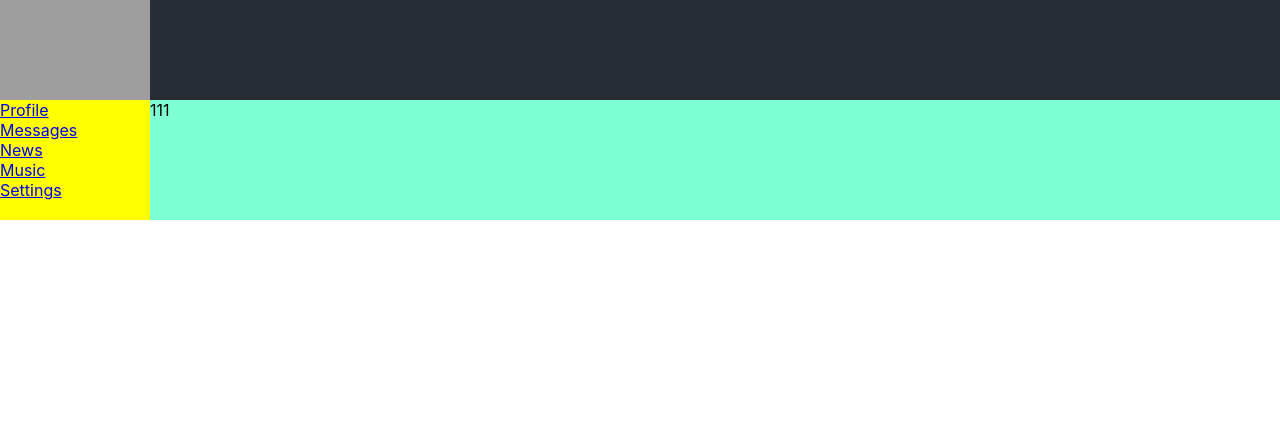
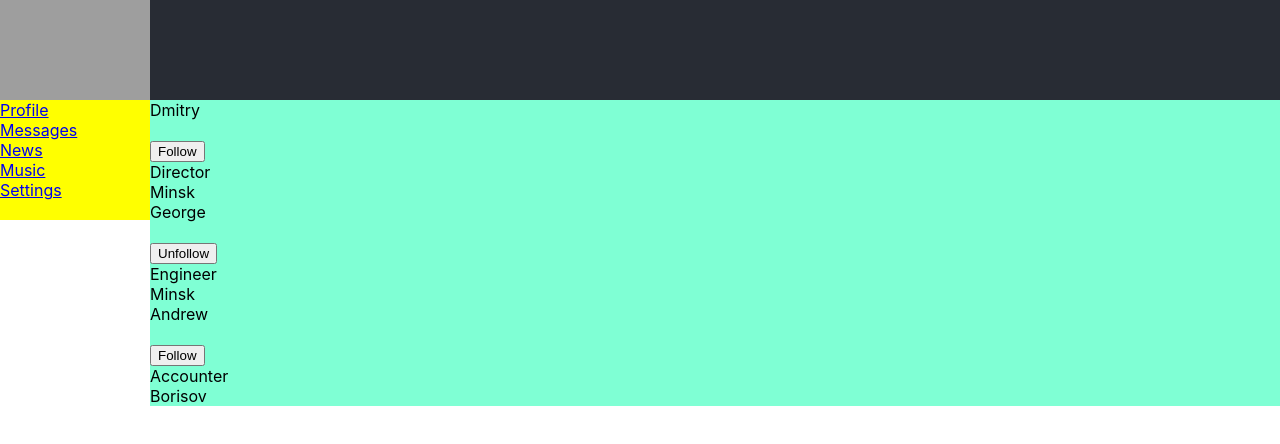
Before and after one commit to 3331668Kirill/SocialNetworkTS, a React (Create React App) app: page /users in a window 1280 px wide. Shown: the top 444 px of the page. Built offline with nearby package versions, Linux system fonts and the light colour scheme; grey boxes are pictures that could not be loaded.

Commit message:
create userConteiner component

```diff
--- a/src/App.tsx
+++ b/src/App.tsx
@@ -9,6 +9,8 @@ import {PropsPostType} from "./components/Profile/MyPosts/Post/Post";
 import {ActionType} from "./redux/store";
 import DialogsContainer from "./components/Dialogs/dialogsContainer";
 import {Users} from "./components/Users/Users";
+import UsersConteiner from "./components/Users/UsersConteiner";
+import {AppStateType} from "./redux/redux-store";
 
 
 
@@ -19,6 +21,7 @@ type PropsAppType = {
     b: string
     dispatch:(action:ActionType)=>void
     newPostText: string
+    store:AppStateType
     }
 
 function App(props:PropsAppType) {
@@ -41,7 +44,7 @@ function App(props:PropsAppType) {
                     post={props.post}
                     //dispatch={props.dispatch}
                     newPostText={props.newPostText}/>} />
-                <Route path={'/users'} render={()=> <Users/>} />
+                <Route path={'/users'} render={()=> <UsersConteiner users={props.store.usersPage.users}/>} />
 
             </div>
         </div>
--- a/src/components/Dialogs/dialogsContainer.tsx
+++ b/src/components/Dialogs/dialogsContainer.tsx
@@ -1,14 +1,20 @@
 import React, {ChangeEvent} from 'react'
 import {ActionType, StateType} from "../../redux/store";
 import {sendMessageCreator, updateNewMessageBodyCreator} from "../../redux/dialog-reducer";
-import Dialogs from "./dialogs";
+import Dialogs, {PropsDialogItem} from "./dialogs";
 import {connect} from "react-redux";
+import {AppStateType} from "../../redux/redux-store";
 
-
+// type MapStateToPropsType = {
+//     d:Array<PropsDialogItem>
+//     m:Array<{ id:number, message:string }>
+//     b:string
+//     supermessage:string
+// }
 
 let text= 'HHHHHH'
 
-const mapStateToProps:any = (state:StateType) =>{
+const mapStateToProps:any = (state:AppStateType) =>{
     console.log(state)
     return {
         d:state.profilePage.dialogs,
--- a/src/components/Users/Users.jsx
+++ /dev/null
@@ -1,9 +0,0 @@
-import React from "react";
-
-export const Users = () => {
-  return (
-      <div>
-        111
-      </div>
-  )
-}
--- /dev/null
+++ b/src/components/Users/Users.tsx
@@ -0,0 +1,39 @@
+import React from "react";
+import {TypeUsers} from "../../redux/users-reducer";
+
+
+type UsersType ={
+    follow:(userId:number)=>void
+    unfollow:(userId:number)=>void
+    setUsers:(users:Array<TypeUsers>)=>void
+    users:Array<TypeUsers>
+}
+
+
+export const Users = (props:UsersType) => {
+    console.log(props)
+  return (
+      <div>
+          {props.users.map(t=><div key={t.id}>{t.fullName}
+            <span>
+                <div>
+                    <img/>
+                </div>
+                <div>
+                    {t.followed
+                        ?<button onClick={()=>props.unfollow(t.id)}>Unfollow</button>
+                        :<button onClick={()=>props.follow(t.id)}>Follow</button> }
+
+                </div>
+            </span>
+              <span>
+                  <div>{t.status}</div>
+              </span>
+              <span>
+                  <div>{t.location.city}</div>
+              </span>
+
+          </div>)}
+      </div>
+  )
+}
--- /dev/null
+++ b/src/components/Users/UsersConteiner.tsx
@@ -0,0 +1,40 @@
+import React from "react";
+import {Users} from "./Users";
+import {connect} from "react-redux";
+import {
+    followActionCreator,
+    FollowACType, SetUserACType,
+    setUsersActionCreator,
+    TypeUsers,
+    unFollowActionCreator
+} from "../../redux/users-reducer";
+import {AppStateType} from "../../redux/redux-store";
+
+
+type MapStateToPropsType = {
+    users:Array<TypeUsers>
+}
+
+const mapStateToProps:any = (state:AppStateType):MapStateToPropsType =>{
+    return {
+        users:state.usersPage.users
+    }
+
+}
+const mapDispatchToProps = (dispatch:(action: FollowACType | SetUserACType) => void) =>{
+    return {
+        follow:(userId:number)=>{
+            dispatch(followActionCreator(userId))
+        },
+        unfollow:(userId:number)=>{
+           dispatch(unFollowActionCreator(userId))
+        },
+        setUsers:(users:Array<TypeUsers>)=>{
+            dispatch(setUsersActionCreator(users))
+        }
+
+    }
+}
+
+
+export default connect (mapStateToProps,mapDispatchToProps)(Users)
--- a/src/index.tsx
+++ b/src/index.tsx
@@ -21,6 +21,7 @@ import {Provider} from "react-redux";
              b={store.getState().messagePage.newMessageBody}
              newPostText={store.getState().profilePage.newPostText}
              dispatch={store.dispatch.bind(store)}
+            store={store.getState()}
 
         />
         </Provider>
--- a/src/redux/redux-store.ts
+++ b/src/redux/redux-store.ts
@@ -1,10 +1,14 @@
 import {combineReducers, createStore } from "redux";
 import {profileReducer} from "./profile-reducer";
 import {dialogReducer} from "./dialog-reducer";
+import {usersReducer} from "./users-reducer";
 
-let reducers = combineReducers({
+let rootReducer = combineReducers({
     profilePage: profileReducer,
-    messagePage: dialogReducer
+    messagePage: dialogReducer,
+    usersPage: usersReducer
 })
 
-export let store = createStore(reducers)
+export type AppStateType = ReturnType<typeof rootReducer>
+
+export let store = createStore(rootReducer)
--- a/src/redux/users-reducer.ts
+++ b/src/redux/users-reducer.ts
@@ -3,11 +3,11 @@ const SET_USERS = 'SET_USERS'
 const FOLLOW = 'FOLLOW';
 const UNFOLLOW = 'UNFOLLOW';
 
-type TypeUsers = {
+export type TypeUsers = {
     id: number, followed:boolean, fullName: string, status:string, location: {city:string, country:string}
 }
 
-type TypeUsersPage = {
+export type TypeUsersPage = {
     users: Array<TypeUsers>
 
 }
@@ -31,7 +31,7 @@ export const usersReducer = (state: TypeUsersPage = initialState, action: {type:
         case UNFOLLOW:
             return {...state, users: state.users.map(t=>{
                     if (t.id === action.userId) {
-                        return {...t, unfollowed: true}
+                        return {...t, followed: false}
                     }
                     return t
                 })}
@@ -40,6 +40,15 @@ export const usersReducer = (state: TypeUsersPage = initialState, action: {type:
         default:
             return state
     }
+}
+
+export type FollowACType = {
+    type:string
+    userId:number
+}
+export type SetUserACType = {
+    type:string
+    users:Array<TypeUsers>
 }
 
 export let followActionCreator = (userId:number) =>{
@@ -54,7 +63,7 @@ export let unFollowActionCreator = (userId:number) =>{
     return {
         type: UNFOLLOW,
         userId
-    }
+    } as const
 }
 export const setUsersActionCreator = (users:Array<TypeUsers>) =>{
     return {
```
